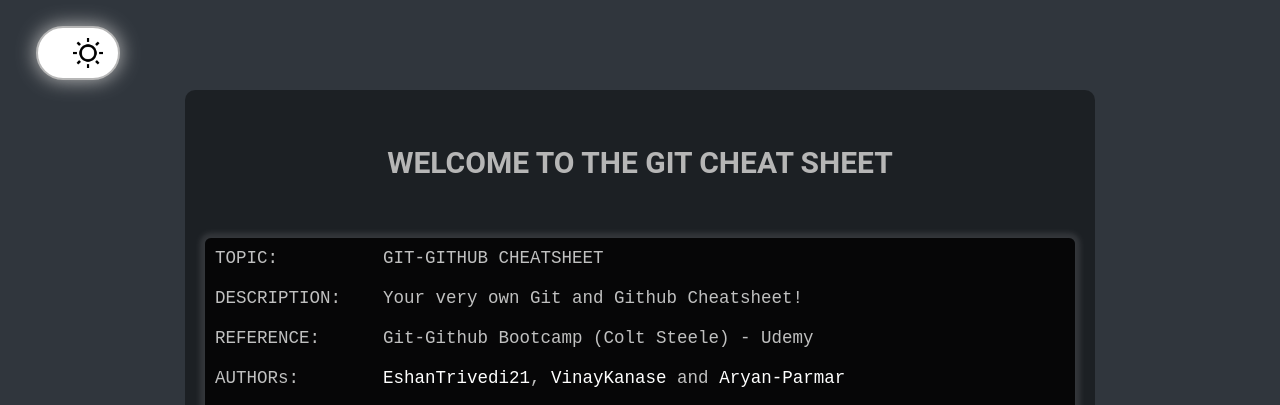
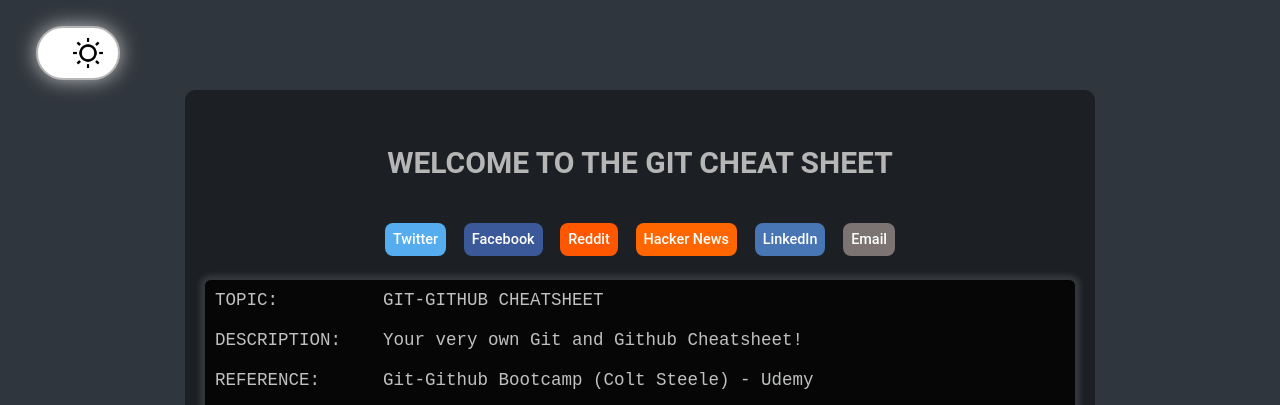
Before and after one commit to EshanTrivedi21/Git-CheatSheet, a plain HTML site: page index.html in a window 1280 px wide. Shown: the top 405 px of the page. Drawn offline with Linux system fonts and the light colour scheme.

Commit message:
share btn added

```diff
--- a/Assets/styles.css
+++ b/Assets/styles.css
@@ -271,3 +271,46 @@ h4 {
 .headings li{
   margin: 0 0 10px 0;
 }
+
+
+.share_container {
+    display: flex;
+    gap: 12px;
+    flex-wrap: wrap;
+    justify-content: center;
+    align-items: center;
+    margin-bottom: 24px;
+}
+.share-btn {
+  display: inline-block;
+  color: #ffffff;
+  border: none;
+  padding: 8px;
+  outline: none;
+  text-align: center;
+  font-size: 0.9em;
+  margin: 0 0.2em;
+  border-radius: 8px;
+  font-weight: 500;
+}
+
+.share-btn:focus,
+.share-btn:hover {
+  text-decoration: none;
+  opacity: 0.8;
+  color: black;
+  font-weight: bolder;
+}
+
+.share-btn:active {
+  color: #e2e2e2;
+}
+
+.share-btn.twitter     { background: #55acee; }
+.share-btn.google-plus { background: #dd4b39; }
+.share-btn.facebook    { background: #3B5998; }
+.share-btn.stumbleupon { background: #EB4823; }
+.share-btn.reddit      { background: #ff5700; }
+.share-btn.hackernews  { background: #ff6600; }
+.share-btn.linkedin    { background: #4875B4; }
+.share-btn.email       { background: #7c7373; }
--- a/index.html
+++ b/index.html
@@ -8,6 +8,7 @@
   <link rel="shortcut icon" href="./Assets/favicon.png" type="image/x-icon" />
   <title>Git-CheatSheet</title>
   <link rel="stylesheet" href="./Assets/styles.css" />
+  <link rel="stylesheet" href="https://cdnjs.cloudflare.com/ajax/libs/font-awesome/4.7.0/css/font-awesome.min.css">
 </head>
 
 <body>
@@ -21,6 +22,26 @@
       WELCOME TO THE GIT CHEAT SHEET
     </h1>
     <br />
+    <div class="share_container">
+        <a href="https://twitter.com/share?url=https://eshantrivedi21.github.io/Git-CheatSheet/&text=GitcheatSheet&via=jagathish1123" class="share-btn twitter">
+            Twitter
+        </a>
+        <a href="https://www.facebook.com/sharer/sharer.php?u=https://eshantrivedi21.github.io/Git-CheatSheet/" class="share-btn facebook">
+            Facebook
+        </a>
+        <a href="https://reddit.com/submit?url=https://eshantrivedi21.github.io/Git-CheatSheet/&title=GitcheatSheet" class="share-btn reddit">
+            Reddit
+        </a>
+        <a href="https://news.ycombinator.com/submitlink?u=https://eshantrivedi21.github.io/Git-CheatSheet&t=GitcheatSheet" class="share-btn hackernews">
+            Hacker News
+        </a>
+        <a href="https://www.linkedin.com/shareArticle?url=https://eshantrivedi21.github.io/Git-CheatSheet&title=GitcheatSheet&summary=GitcheatSheet" class="share-btn linkedin">
+            LinkedIn
+        </a>
+        <a href="mailto:?subject=Sharing-git-cheatsheet&body=Welcome-to-gitcheatsheet" class="share-btn email">
+            Email
+        </a>
+    </div>
     <pre><code>TOPIC:          GIT-GITHUB CHEATSHEET <br>
 DESCRIPTION:    Your very own Git and Github Cheatsheet! <br>
 REFERENCE:      Git-Github Bootcamp (Colt Steele) - Udemy <br>
```
